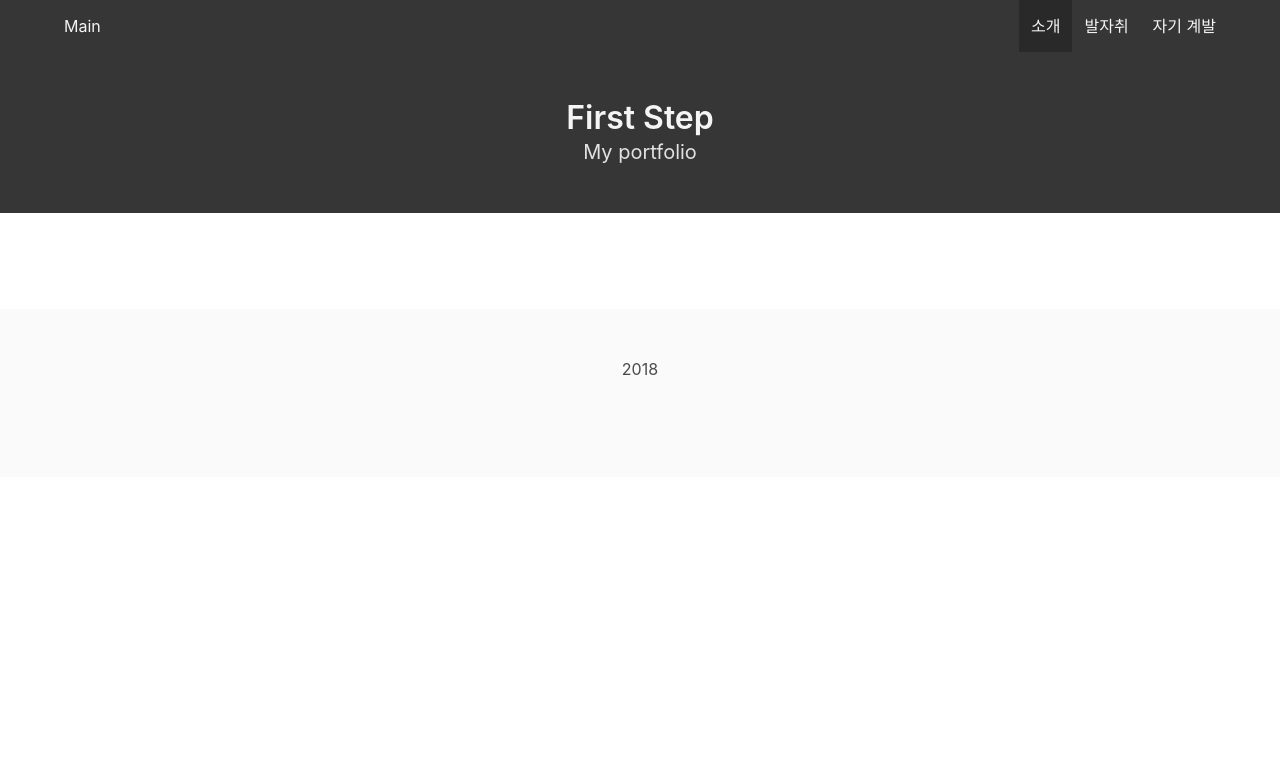
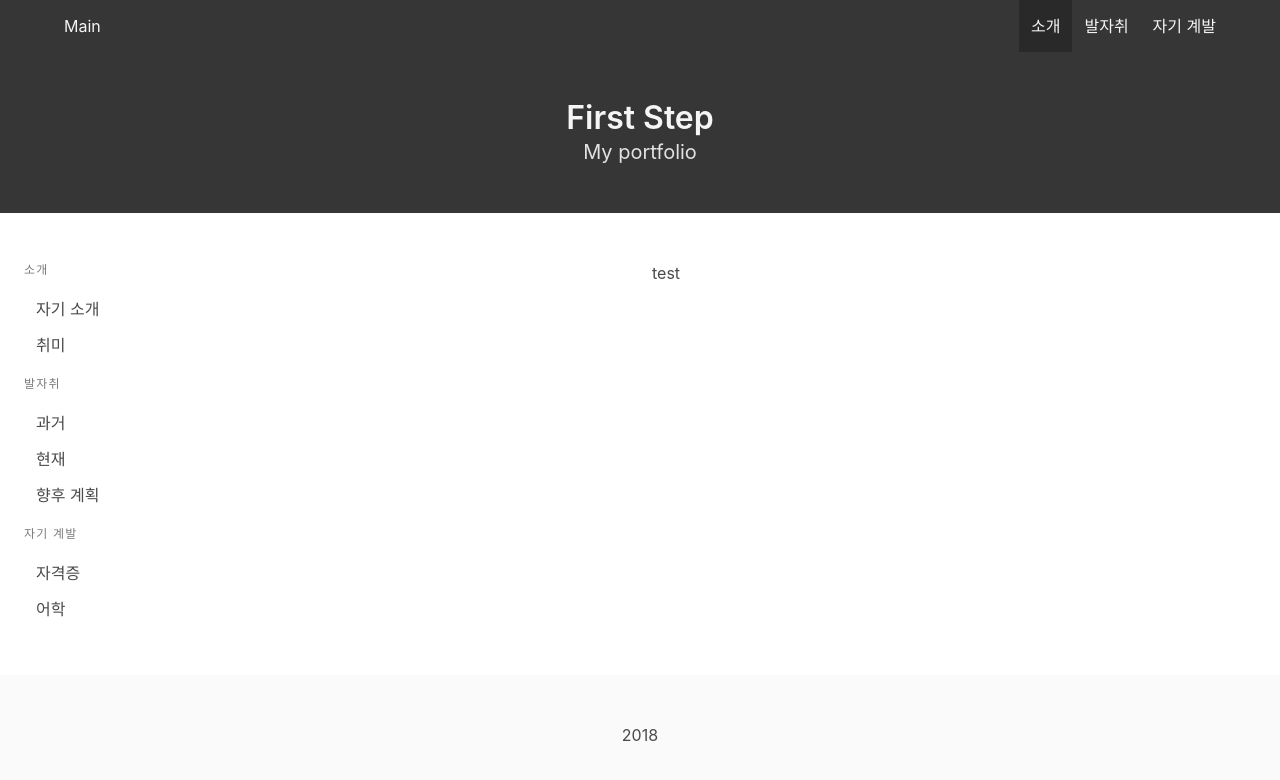
Before and after one commit to gonewbie/cloud_server, a Nuxt app: page /menu/introduce in a window 1280 px wide. Shown: the top 780 px of the page. Built offline with nearby package versions, Linux system fonts and the light colour scheme.

Commit message:
[2018-06-20] First Step #6 on-going pages

```diff
--- a/pages/index.vue
+++ b/pages/index.vue
@@ -1,10 +1,6 @@
 <template>
   <section class="section">
-<<<<<<< HEAD
     <span v-for="menu in menus" :key="menu">
-=======
-    <span :for="menu in menus" :key="menu">
->>>>>>> cf3150ed2960e0d252c4b8db730da794515c6bd7
       <nuxt-link :to="'/menu/' + menu" class="button is-success is-rounded">
           {{menu}}
         </nuxt-link>
--- a/pages/menu/_menu.vue
+++ /dev/null
@@ -1,4 +0,0 @@
-<template>
-  <section class="section">
-  </section>
-</template>
--- /dev/null
+++ b/pages/menu/footstep.vue
@@ -0,0 +1,29 @@
+<template>
+  <section class="section">
+  <div class="columns">
+    <div class="column">
+      <aside class="menu">
+      <p class="menu-label">소개</p>
+      <ul class="menu-list">
+        <li><a>자기 소개</a></li>
+        <li><a>취미</a></li>
+      </ul>
+      <p class="menu-label">발자취</p>
+      <ul class="menu-list">
+        <li><a>과거</a></li>
+        <li><a>현재</a></li>
+        <li><a>향후 계획</a></li>
+      </ul>
+      <p class="menu-label">자기 계발</p>
+     <ul class="menu-list">
+        <li><a>자격증</a></li>
+       <li><a>어학</a></li>
+     </ul>
+    </aside>
+    </div>
+    <div class="column">
+      test
+    </div>
+  </div>
+  </section>
+</template>
--- /dev/null
+++ b/pages/menu/introduce.vue
@@ -0,0 +1,29 @@
+<template>
+  <section class="section">
+  <div class="columns">
+    <div class="column">
+      <aside class="menu">
+      <p class="menu-label">소개</p>
+      <ul class="menu-list">
+        <li><a>자기 소개</a></li>
+        <li><a>취미</a></li>
+      </ul>
+      <p class="menu-label">발자취</p>
+      <ul class="menu-list">
+        <li><a>과거</a></li>
+        <li><a>현재</a></li>
+        <li><a>향후 계획</a></li>
+      </ul>
+      <p class="menu-label">자기 계발</p>
+     <ul class="menu-list">
+        <li><a>자격증</a></li>
+       <li><a>어학</a></li>
+     </ul>
+    </aside>
+    </div>
+    <div class="column">
+      test
+    </div>
+  </div>
+  </section>
+</template>
--- /dev/null
+++ b/pages/menu/self-improvement.vue
@@ -0,0 +1,29 @@
+<template>
+  <section class="section">
+  <div class="columns">
+    <div class="column">
+      <aside class="menu">
+      <p class="menu-label">소개</p>
+      <ul class="menu-list">
+        <li><a>자기 소개</a></li>
+        <li><a>취미</a></li>
+      </ul>
+      <p class="menu-label">발자취</p>
+      <ul class="menu-list">
+        <li><a>과거</a></li>
+        <li><a>현재</a></li>
+        <li><a>향후 계획</a></li>
+      </ul>
+      <p class="menu-label">자기 계발</p>
+     <ul class="menu-list">
+        <li><a>자격증</a></li>
+       <li><a>어학</a></li>
+     </ul>
+    </aside>
+    </div>
+    <div class="column">
+      test
+    </div>
+  </div>
+  </section>
+</template>
```
Also changed, not shown: test.txt (deleted), 1 other file (tests, documents, lock files or other folders).
